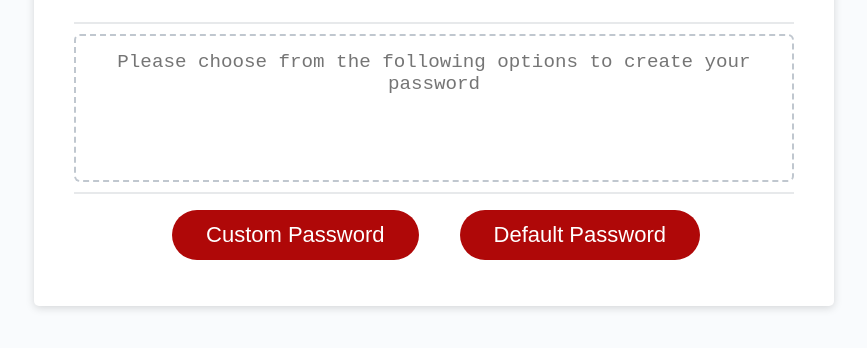
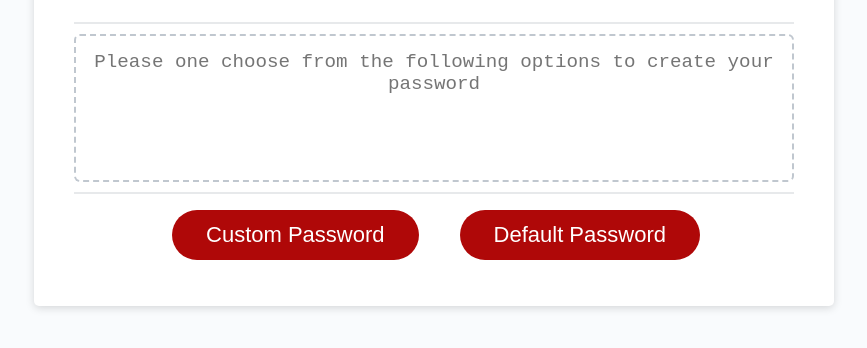
Before and after one commit to jepoy92/Password-Generator, a plain HTML site: page Develop/index.html in a window 1280 px wide. Shown: the part 214-562 px from the top of the page, without its empty margins (206-1073 px from the left). Drawn offline with Linux system fonts and the light colour scheme.

Commit message:
Updated textarea value

```diff
--- a/Develop/index.html
+++ b/Develop/index.html
@@ -20,7 +20,7 @@
           <textarea
             readonly
             id="password"
-            placeholder="Please choose from the following options to create your password"
+            placeholder="Please one choose from the following options to create your password"
             aria-label="Generated Password"
           ></textarea>
         </div>
```
